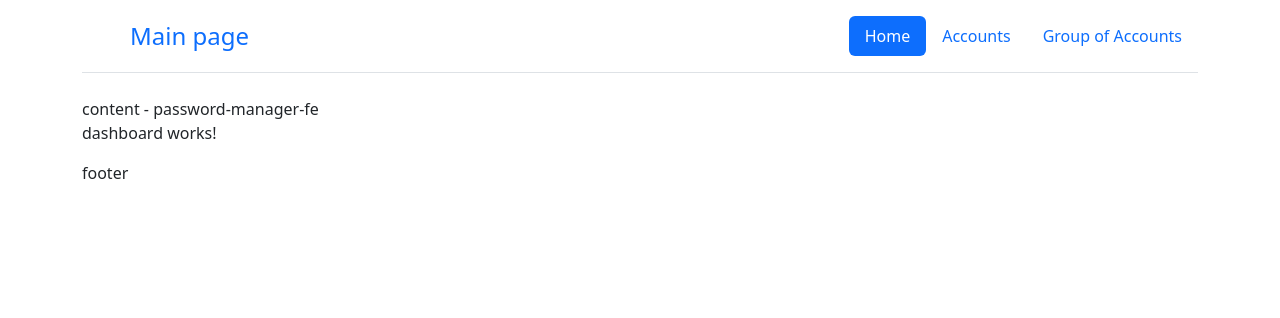
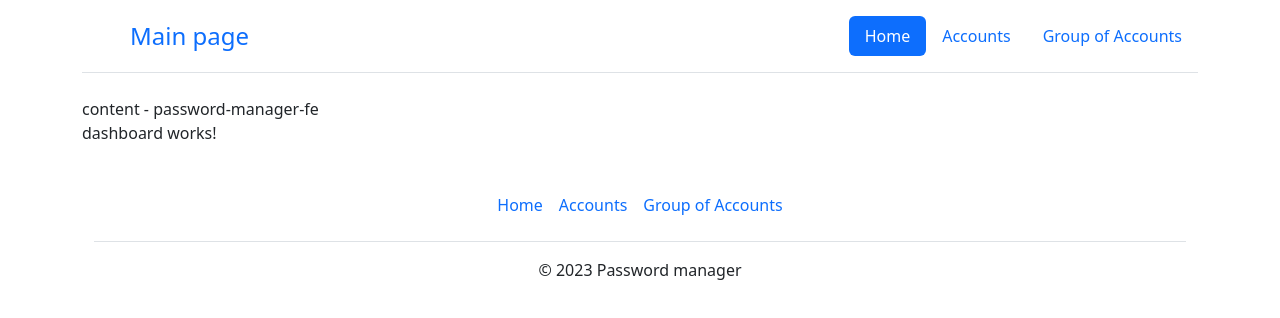
Before and after one commit to j-developer-days/password-manager-fe, an Angular app in the folder password-manager-fe/: page /home in a window 1280 px wide. Shown: the top 318 px of the page. Built offline with nearby package versions, Linux system fonts and the light colour scheme.

Commit message:
add footer

```diff
--- a/password-manager-fe/src/app/components/app.component.html
+++ b/password-manager-fe/src/app/components/app.component.html
@@ -22,5 +22,16 @@
       <router-outlet></router-outlet>
 
     </div>
-    <div>footer</div>
+    <div>
+      <div class="container">
+        <footer class="py-3 my-4">
+          <ul class="nav justify-content-center border-bottom pb-3 mb-3">
+            <li class="nav-item"><a href="#" class="nav-link px-2 text-body-secondary" routerLink="/home">Home</a></li>
+            <li class="nav-item"><a href="#" class="nav-link px-2 text-body-secondary" routerLink="/accounts">Accounts</a></li>
+            <li class="nav-item"><a href="#" class="nav-link px-2 text-body-secondary" routerLink="/group-accounts">Group of Accounts</a></li>
+          </ul>
+          <p class="text-center text-body-secondary">&copy; {{currentYear}} Password manager</p>
+        </footer>
+      </div>
+    </div>
 </div>
--- a/password-manager-fe/src/app/components/app.component.ts
+++ b/password-manager-fe/src/app/components/app.component.ts
@@ -7,4 +7,5 @@
 })
 export class AppComponent {
   title = 'password-manager-fe';
+  currentYear = new Date().getFullYear();
 }
```
